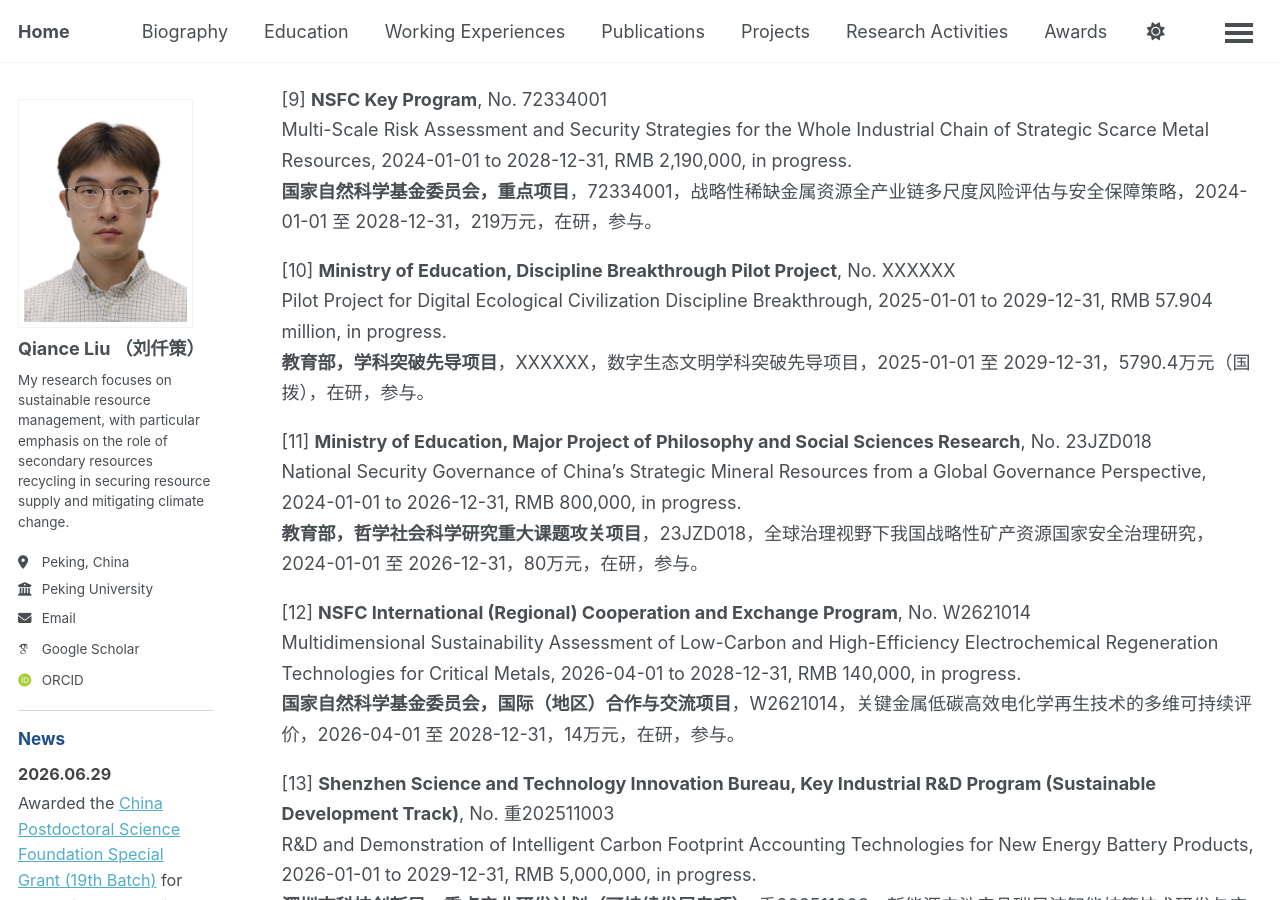
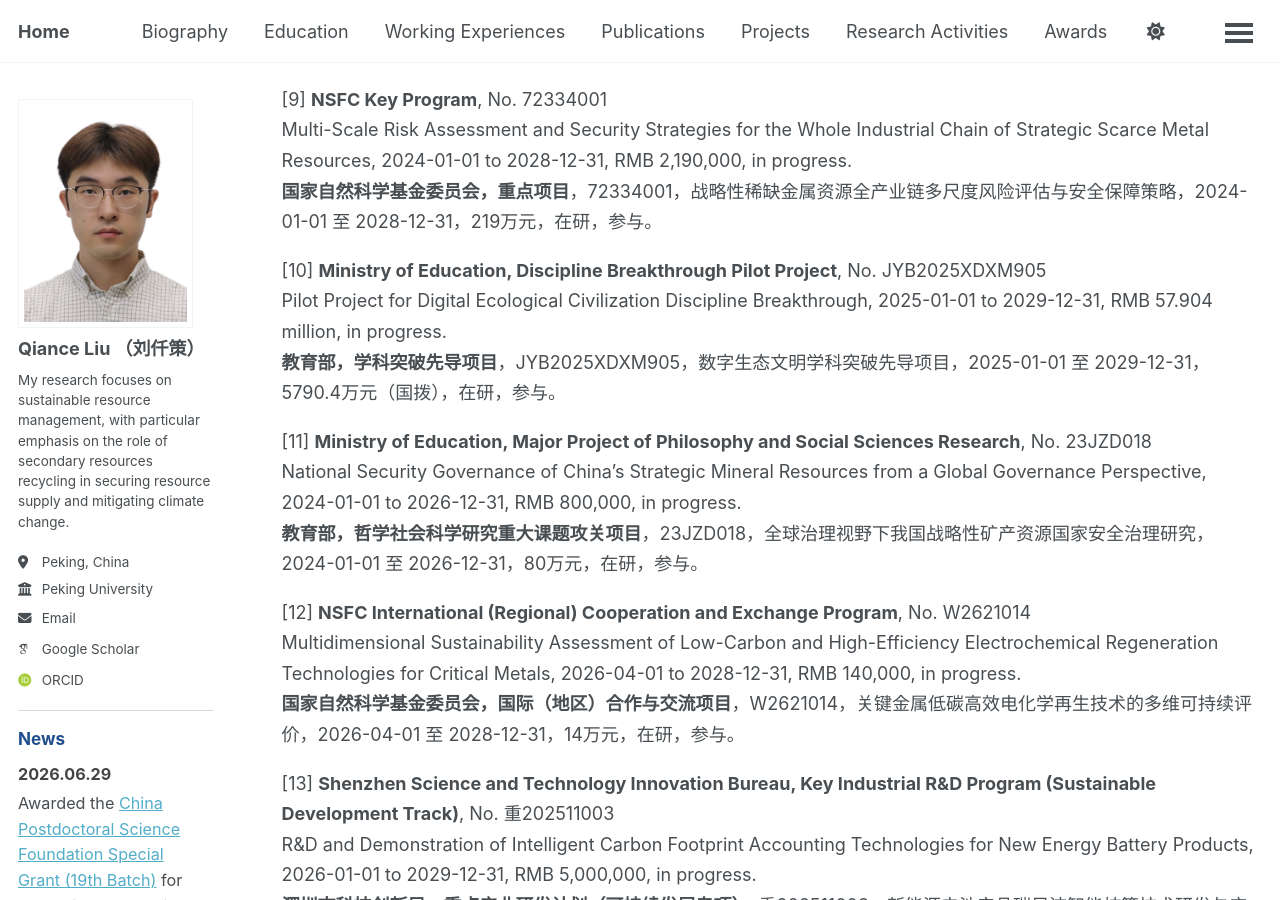
Before and after one commit to QianceLIU/qianceliu.github.io, a Jekyll site: the page built from _pages/Full Project List.md, in a window 1280 px wide and 900 px high, scrolled down 2073 px. Built offline with Jekyll 4.4.1, drawn with Linux system fonts in a browser that asks for light colours; some web fonts are replaced; a script bundle is joined from its source files by our own code; library files that are not in the unit come from our copies.

Commit message:
Update Full Project List.md

```diff
--- a/_pages/Full Project List.md
+++ b/_pages/Full Project List.md
@@ -111,9 +111,9 @@ author_profile: true
 </div>
 
 <div class="pub-item">
-  <div class="pub-title">[10] <strong>Ministry of Education, Discipline Breakthrough Pilot Project</strong>, No. XXXXXX</div>
+  <div class="pub-title">[10] <strong>Ministry of Education, Discipline Breakthrough Pilot Project</strong>, No. JYB2025XDXM905</div>
   Pilot Project for Digital Ecological Civilization Discipline Breakthrough, 2025-01-01 to 2029-12-31, RMB 57.904 million, in progress.<br>
-  <strong>教育部，学科突破先导项目</strong>，XXXXXX，数字生态文明学科突破先导项目，2025-01-01 至 2029-12-31，5790.4万元（国拨），在研，参与。
+  <strong>教育部，学科突破先导项目</strong>，JYB2025XDXM905，数字生态文明学科突破先导项目，2025-01-01 至 2029-12-31，5790.4万元（国拨），在研，参与。
 </div>
 
 <div class="pub-item">
```
